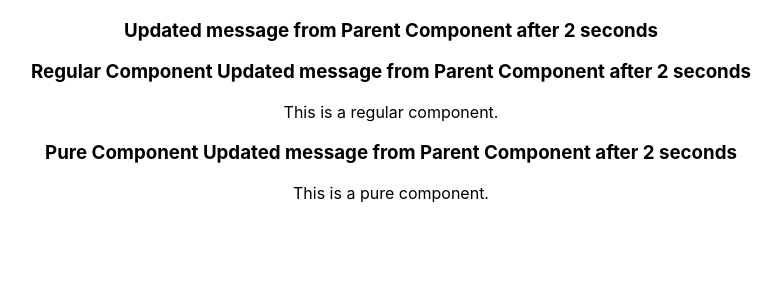
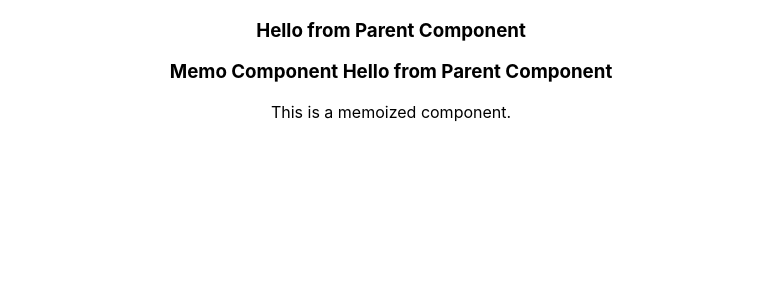
Before and after one commit to redgsenal/reactjs-tutorial, a React (Create React App) app: page / in a window 1280 px wide. Shown: the top 300 px of the page, without its empty margins (249-1031 px from the left). Built offline with nearby package versions, Linux system fonts and the light colour scheme.

Commit message:
memo component

```diff
--- /dev/null
+++ b/src/components/MemoComp.jsx
@@ -0,0 +1,13 @@
+import React from "react";
+
+function MemoComp({ message }) {
+	console.log("4 -> Memo Component Rendered"); // This will log only when the props change
+	return (
+		<div>
+			<h3>Memo Component {message}</h3>
+			<p>This is a memoized component.</p>
+		</div>
+	);
+}
+
+export default React.memo(MemoComp);
--- a/src/components/ParentComp.jsx
+++ b/src/components/ParentComp.jsx
@@ -1,8 +1,9 @@
 import React, { Component, PureComponent } from "react";
 import RegularComp from "./RegularComp";
 import PureComp from "./PureComp";
+import MemoComp from "./MemoComp";
 
-export class ParentComp extends PureComponent {
+export class ParentComp extends Component {
 	constructor(props) {
 		super(props);
 
@@ -14,7 +15,7 @@ export class ParentComp extends PureComponent {
 	componentDidMount() {
 		setInterval(() => {
 			this.setState({
-				message: "Updated message from Parent Component after 2 seconds",
+				message: "Hello from Parent Component",
 			});
 		}, 2000);
 	}
@@ -24,8 +25,9 @@ export class ParentComp extends PureComponent {
 		return (
 			<div>
 				<h3>{this.state.message}</h3>
-				<RegularComp message={this.state.message} />
-				<PureComp message={this.state.message} />
+				<MemoComp message={this.state.message} />
+				{/* <RegularComp message={this.state.message} /> */}
+				{/* <PureComp message={this.state.message} /> */}
 			</div>
 		);
 	}
```
